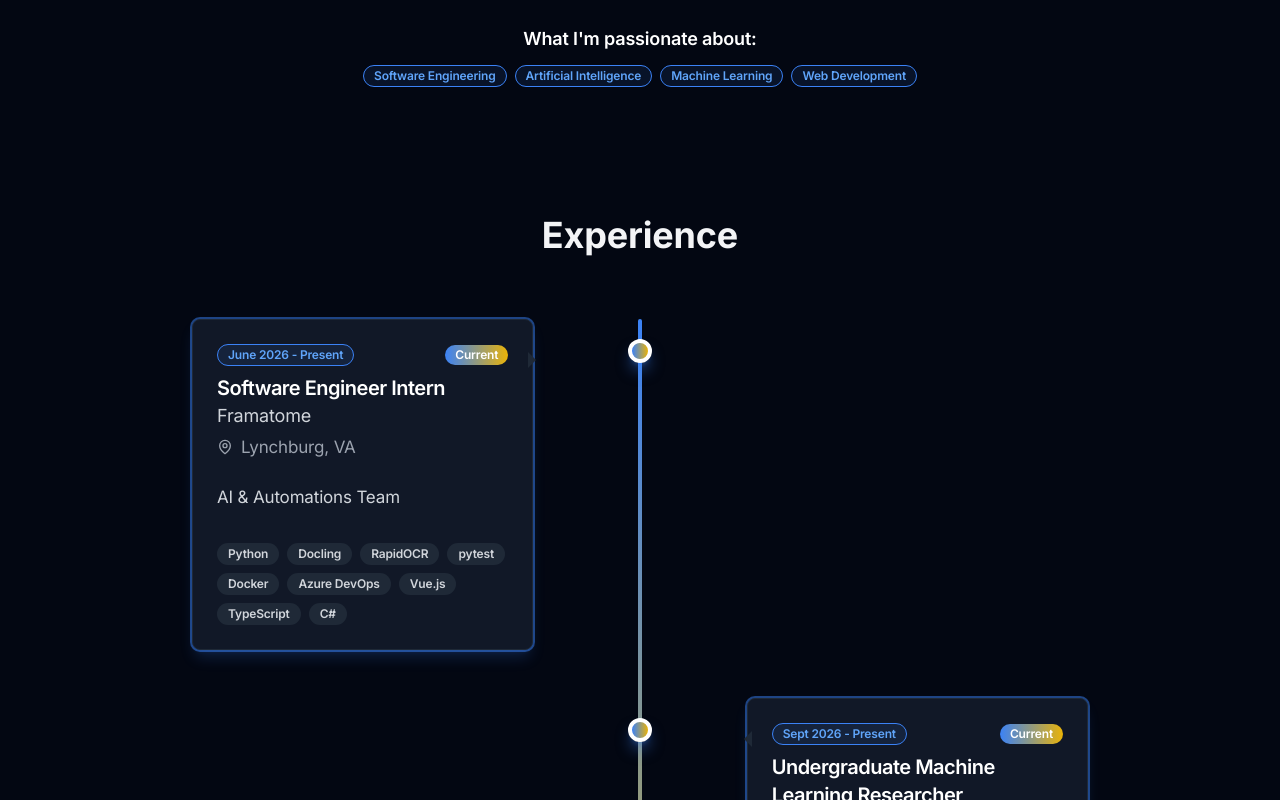
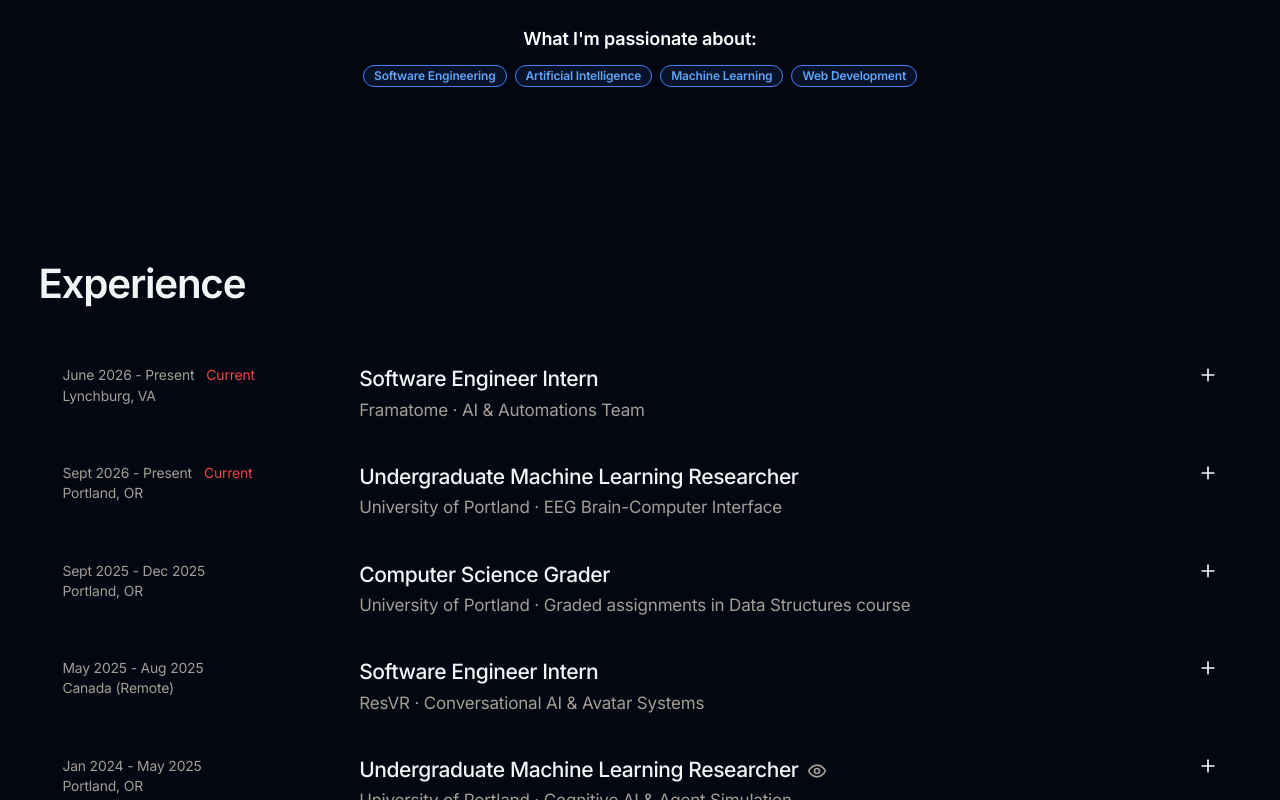
Before and after one commit to Danie1Le/Danie1Le.github.io, a Next.js app: page / in a window 1280 px wide. Shown: the part 1580-2380 px from the top of the page. Built offline with nearby package versions, Linux system fonts and the light colour scheme.

Commit message:
redesign: experience list
Roles start collapsed and open independently. Opening one scrolls it to
the centre of the screen; clicking anywhere in the bullets closes it.
The research poster opens from an eye icon next to the role title.

```diff
--- a/components/experienceSection.tsx
+++ b/components/experienceSection.tsx
@@ -1,177 +1,120 @@
 "use client"
 
-import { Badge } from "@/components/ui/badge"
-import { Card, CardContent, CardDescription, CardHeader, CardTitle } from "@/components/ui/card"
 import ImagePreviewModal from "@/components/imagePreviewModal"
 import { jobs } from "@/lib/data"
-import { Eye, MapPin } from "lucide-react"
-import { useState } from "react"
+import { Eye, Plus } from "lucide-react"
+import { useRef, useState } from "react"
 
-interface ExperienceSectionProps {
-  visibleSections: Set<string>;
-  expandedJob: number | null;
-  handleCardClick: (index: number) => void;
+const NAV = 80; // keep rows clear of the fixed nav bar
+
+export default function ExperienceSection() {
+  const [openIdx, setOpenIdx] = useState<number | null>(null);
+  const [previewImage, setPreviewImage] = useState<string | null>(null);
+  const rows = useRef<(HTMLLIElement | null)[]>([]);
+
+  // Scroll so a row of the given final height sits dead centre (or just under the nav if it is taller than the screen).
+  // `lift` is how far the row will rise because a role above it is closing at the same time.
+  const centre = (li: HTMLElement, height: number, lift = 0) => {
+    const target = Math.max(NAV, (window.innerHeight - height) / 2);
+    const reduce = window.matchMedia("(prefers-reduced-motion: reduce)").matches;
+    window.scrollBy({ top: li.getBoundingClientRect().top - lift - target, behavior: reduce ? "auto" : "smooth" });
+  };
+
+  const toggle = (index: number) => {
+    const li = rows.current[index]!;
+    const head = li.firstElementChild as HTMLElement;
+    if (openIdx === index) {
+      setOpenIdx(null);
+      if (li.getBoundingClientRect().top < NAV) centre(li, head.offsetHeight); // closed from far down: bring the title back
+      return;
     }
-
-export default function ExperienceSection({ visibleSections, expandedJob, handleCardClick }: ExperienceSectionProps) {
-  const [previewImage, setPreviewImage] = useState<string | null>(null);
+    const content = li.querySelector<HTMLElement>("[data-details] > div > div")!; // natural height, even while collapsed
+    const lift = openIdx !== null && openIdx < index
+      ? rows.current[openIdx]!.querySelector<HTMLElement>("[data-details]")!.offsetHeight
+      : 0;
+    setOpenIdx(index);
+    centre(li, head.offsetHeight + content.offsetHeight, lift);
+  };
 
   return (
-    <section id="experience" className={`min-h-screen py-20 px-6 flex items-center transition-all duration-1000 ${
-      visibleSections.has('experience') ? 'opacity-100 translate-y-0' : 'opacity-0 translate-y-10'
-    }`}>
-      <div className="container mx-auto w-full">
-        <h2 className={`text-4xl font-bold text-center mb-16 transition-all duration-1000 delay-200 ${
-          visibleSections.has('experience') ? 'opacity-100 translate-y-0' : 'opacity-0 translate-y-8'
-        }`}>
-          Experience
-        </h2>
-        <div className={`max-w-4xl mx-auto transition-all duration-1000 delay-400 ${
-          visibleSections.has('experience') ? 'opacity-100 translate-y-0' : 'opacity-0 translate-y-8'
-        }`}>
-          <div className="relative">
-            {/* Vertical Timeline Line */}
-            <div className="absolute left-1/2 transform -translate-x-1/2 w-1 h-full bg-gradient-to-b from-blue-500 via-yellow-500 to-blue-500 rounded-full"></div>
+    <section id="experience" className="frame pt-24 md:pt-32">
+      <h2 data-reveal className="t-head font-semibold mb-10">Experience</h2>
 
-            <div className="space-y-12">
-              {jobs.map((job, index) => (
-                <div key={index} className="relative">
-                  {/* Timeline Node */}
-                  <div className="absolute left-1/2 transform -translate-x-1/2 -translate-y-1/2 top-8">
-                    <div
-                      className={`w-6 h-6 rounded-full border-4 ${
-                        job.current
-                          ? "bg-gradient-to-r from-blue-500 to-yellow-500 border-white shadow-lg shadow-blue-500/50"
-                          : "bg-gray-900 border-gray-600"
-                      } z-10 relative`}
+      {/* overflow-anchor off: we place the scroll ourselves while rows open and close. */}
+      <ol className="[overflow-anchor:none]">
+        {jobs.map((job, index) => {
+          const open = openIdx === index;
+          return (
+            <li
+              key={index}
+              ref={(el) => { rows.current[index] = el; }}
+              data-reveal
+              style={{ "--i": index % 3 } as React.CSSProperties}
+              className={`group transition-colors duration-500 ${open ? "bg-[var(--surface)]" : "hover:bg-[var(--surface)]"}`}
             >
-                      {job.current && (
-                        <div className="absolute inset-0 rounded-full bg-gradient-to-r from-blue-500 to-yellow-500 animate-ping opacity-75"></div>
-                      )}
-                    </div>
-                  </div>
-
-                  {/* Job Card */}
-                  <div className={`flex ${job.side === "left" ? "justify-start" : "justify-end"} transition-all duration-1000 ${
-                    visibleSections.has('experience')
-                      ? (job.side === "left"
-                          ? 'opacity-100 translate-x-0'
-                          : 'opacity-100 translate-x-0')
-                      : (job.side === "left"
-                          ? 'opacity-0 -translate-x-10'
-                          : 'opacity-0 translate-x-10')
-                  }`} style={{ transitionDelay: `${index * 200}ms` }}>
-                    <div className={`w-full transition-all duration-300 ${
-                      expandedJob === index
-                        ? (job.side === "left"
-                            ? "md:w-[50vw] md:ml-[calc(50%_-_50vw)] md:pr-8 md:pl-4"
-                            : "md:w-[50vw] md:mr-[calc(50%_-_50vw)] md:pl-8 md:pr-4")
-                        : (job.side === "left" ? "md:w-5/12 md:pr-8" : "md:w-5/12 md:pl-8")
-                    }`}>
-                      <Card
-                        className={`bg-gray-900 border-gray-800 relative cursor-pointer hover:border-gray-600 transition-all duration-300 ${
-                          job.current ? "ring-2 ring-blue-500/50 shadow-lg shadow-blue-500/20" : ""
-                        } ${expandedJob === index ? "shadow-2xl" : ""}`}
-                        onClick={() => handleCardClick(index)}
-                        data-job-index={index}
-                      >
-                        {/* Arrow pointing to timeline */}
-                        <div
-                          className={`absolute top-8 ${
-                            job.side === "left" ? "right-0 translate-x-1/2" : "left-0 -translate-x-1/2"
-                          } w-0 h-0 border-t-8 border-b-8 border-transparent ${
-                            job.side === "left" ? "border-l-8 border-l-gray-800" : "border-r-8 border-r-gray-800"
-                          } hidden md:block`}
-                        ></div>
-
-                        <CardHeader>
-                          <div className="flex flex-col">
-                            <div className="flex items-center justify-between mb-2">
-                              <div className="flex items-center gap-2">
-                                <Badge
-                                  variant="outline"
-                                  className={`${
-                                    job.current
-                                      ? "border-blue-500 text-blue-400 bg-blue-500/10"
-                                      : "border-gray-600 text-gray-400"
-                                  }`}
-                                >
+              <div className="relative grid md:grid-cols-12 gap-x-8 gap-y-1 px-4 md:px-6 py-5">
+                {/* The whole row is the toggle; the poster button sits above it. */}
+                <button
+                  type="button"
+                  onClick={() => toggle(index)}
+                  aria-expanded={open}
+                  aria-controls={`job-${index}`}
+                  aria-label={`${job.title}, ${job.company}`}
+                  className="absolute inset-0 w-full"
+                />
+                <span className="md:col-span-3 t-small text-[var(--dim)]">
                   {job.period}
-                                </Badge>
+                  {job.current && <span className="ml-3 text-[var(--brand)]">Current</span>}
+                  <span className="block">{job.location}</span>
+                </span>
+                <span className="md:col-span-8">
+                  <span className="block t-lead font-medium">
+                    {job.title}
                     {job.previewImage && (
                       <button
                         type="button"
-                                    onClick={(e) => {
-                                      e.stopPropagation();
-                                      setPreviewImage(job.previewImage!);
-                                    }}
-                                    className="inline-flex h-7 w-7 items-center justify-center rounded-md border border-gray-600 text-gray-300 hover:border-blue-500 hover:text-blue-400 transition-colors"
-                                    aria-label="Preview research poster"
+                        onClick={() => setPreviewImage(job.previewImage!)}
+                        aria-label="View the research poster"
+                        title="View the research poster"
+                        className="relative z-10 p-3.5 -my-3.5 -ml-1.5 align-middle text-[var(--dim)] hover:text-[var(--brand)] transition-colors active:scale-90"
                       >
-                                    <Eye className="w-4 h-4" />
+                        <Eye className="w-5 h-5" aria-hidden="true" />
                       </button>
                     )}
+                  </span>
+                  <span className="block mt-1 text-[var(--dim)]">{job.company} · {job.description}</span>
+                </span>
+                <Plus
+                  aria-hidden="true"
+                  className={`hidden md:block md:col-span-1 justify-self-end w-5 h-5 transition-transform duration-500 ease-expo ${open ? "rotate-45" : "group-hover:rotate-90"}`}
+                />
               </div>
-                              {job.current && (
-                                <Badge className="border-0 bg-gradient-to-r from-blue-500 to-yellow-500 text-white">
-                                  Current
-                                </Badge>
-                              )}
-                            </div>
-                            <CardTitle className="text-xl text-white">{job.title}</CardTitle>
-                            <CardDescription className="text-lg text-gray-300">{job.company}</CardDescription>
-                            <div className="flex items-center text-gray-400 mt-1">
-                              <MapPin className="w-4 h-4 mr-2" />
-                              {job.location}
-                            </div>
-                          </div>
-                        </CardHeader>
-                        <CardContent>
-                          <p className="text-gray-300 mb-4">
-                            {job.description}
-                          </p>
-                          <div className={`overflow-hidden transition-all duration-300 ${expandedJob === index ? 'max-h-[2000px] opacity-100' : 'max-h-0 opacity-0'}`}>
-                            <div className="space-y-4 pt-4 border-t border-gray-700">
-                              <div>
-                                <h4 className="text-sm font-semibold text-white mb-2">Key Responsibilities</h4>
-                                <ul className="list-disc list-outside pl-5 text-gray-400 space-y-1 text-sm">
+
+              <div id={`job-${index}`} data-details className={`grid transition-[grid-template-rows,opacity] duration-700 ease-expo ${open ? "grid-rows-[1fr] opacity-100" : "grid-rows-[0fr] opacity-0"}`}>
+                <div className="overflow-hidden" {...(!open && { inert: "" as any })}>
+                  {/* Clicking anywhere in the details closes them (unless the reader is selecting text). */}
+                  <div
+                    className="grid md:grid-cols-12 gap-x-8 px-4 md:px-6 pb-6 cursor-pointer"
+                    onClick={(e) => {
+                      if ((e.target as HTMLElement).closest("a, button") || window.getSelection()?.toString()) return;
+                      toggle(index);
+                    }}
+                  >
+                    <div className="md:col-span-9 md:col-start-4 md:pr-11">
+                      <ul className="space-y-3 list-disc pl-5 marker:text-[var(--brand)]">
                         {job.details.map((point, i) => (
                           <li key={i}>{point}</li>
                         ))}
                       </ul>
-                              </div>
-                            </div>
-                          </div>
-                          <div className="flex flex-wrap gap-2 mt-4">
-                            {job.skills.map((skill) => (
-                              <Badge
-                                key={skill}
-                                variant="secondary"
-                                className="bg-gray-800 text-gray-300 hover:bg-gray-700"
-                              >
-                                {skill}
-                              </Badge>
-                            ))}
-                          </div>
-                        </CardContent>
-                      </Card>
-                    </div>
-                  </div>
-                </div>
-              ))}
-            </div>
-
-            {/* Starting Point */}
-            <div className="relative mt-12">
-              <div className="absolute left-1/2 transform -translate-x-1/2">
-                <div className="w-4 h-4 bg-gray-600 rounded-full border-2 border-gray-800"></div>
-              </div>
-              <div className="text-center pt-8">
+                      <p className="mt-6 t-small text-[var(--dim)]">{job.skills.join(" · ")}</p>
                     </div>
                   </div>
                 </div>
               </div>
-      </div>
+            </li>
+          );
+        })}
+      </ol>
 
       <ImagePreviewModal src={previewImage} onClose={() => setPreviewImage(null)} />
     </section>
```
Lines whose indentation alone changed are shown as unchanged.
